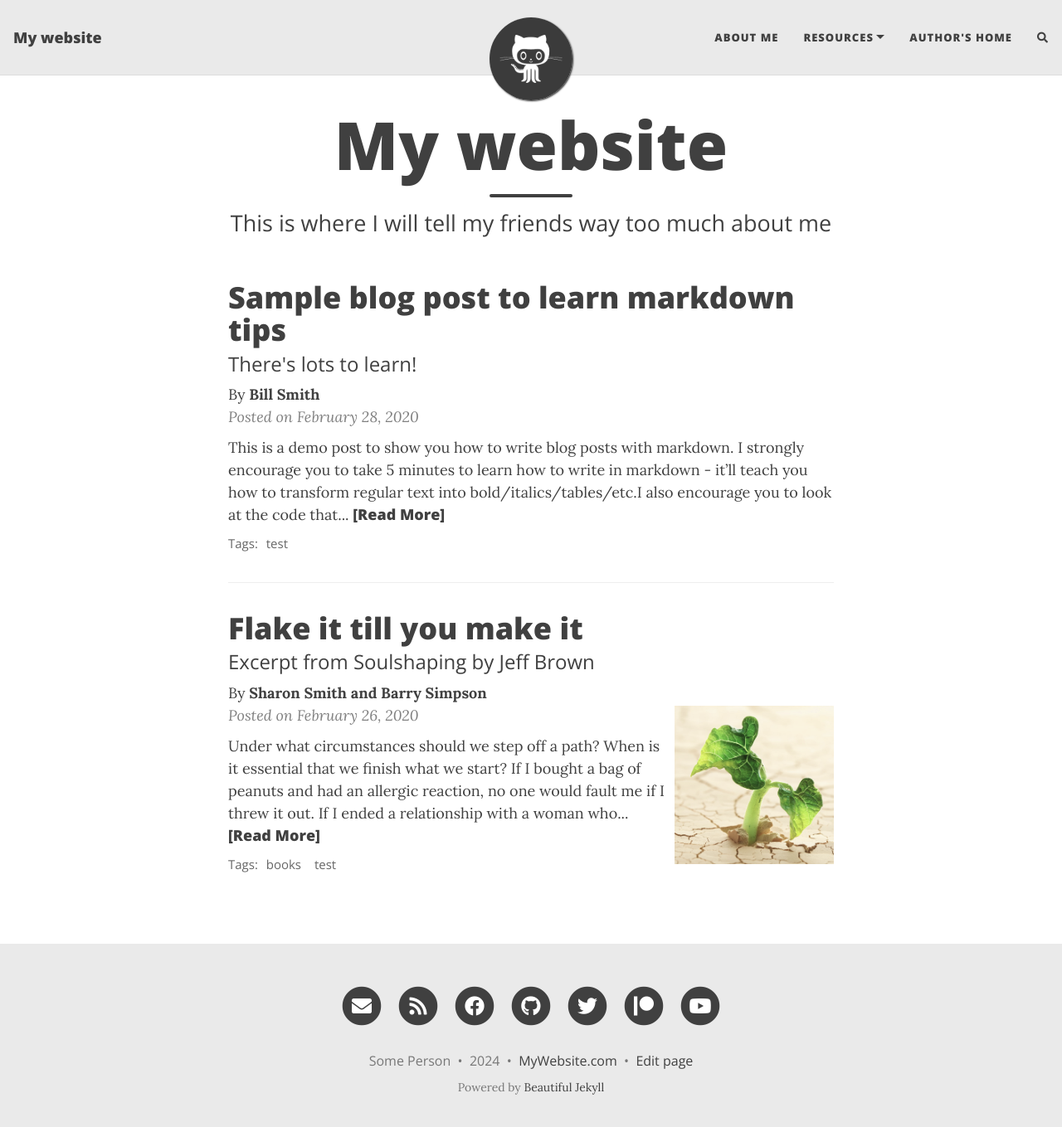
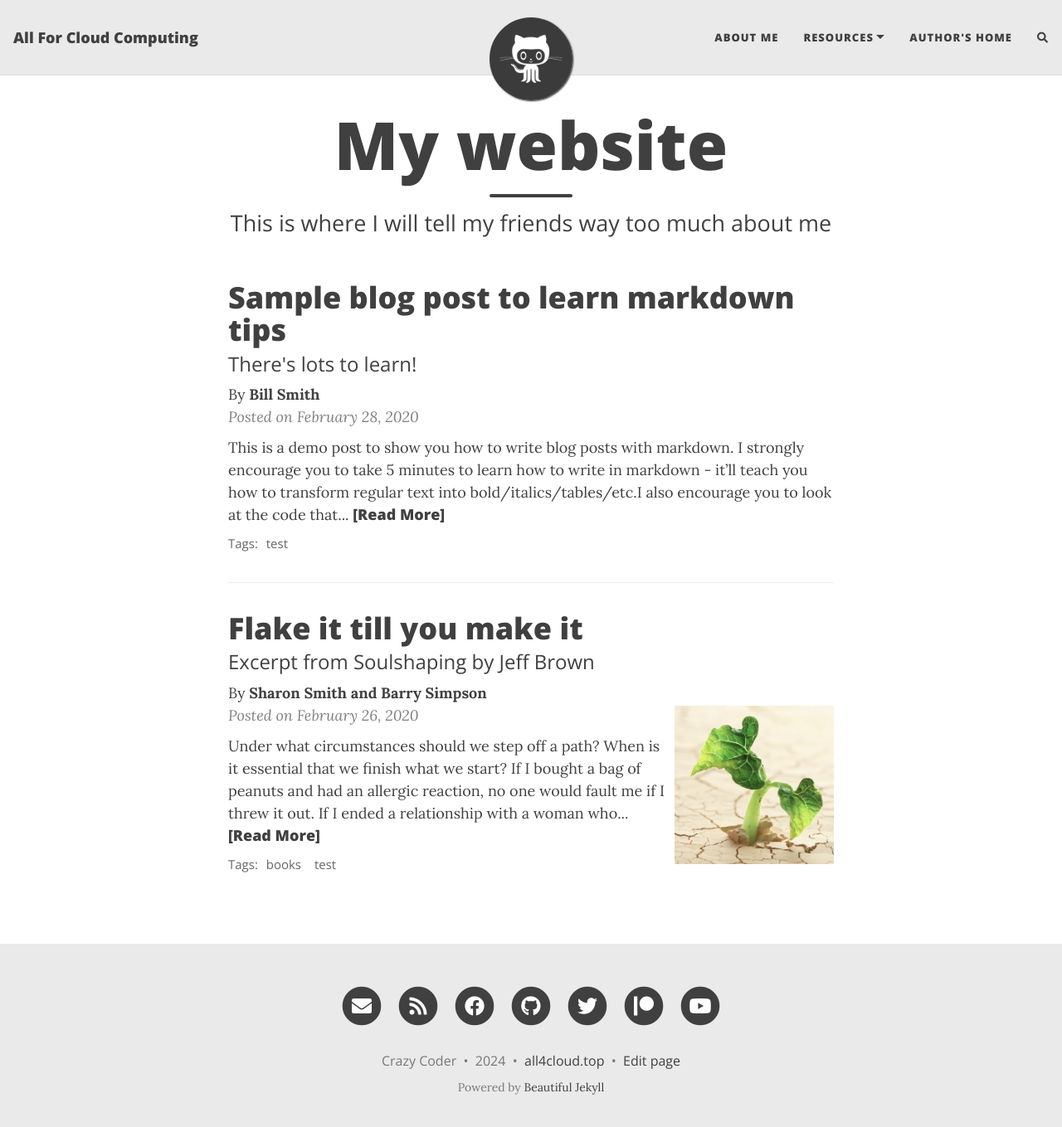
Before and after one commit to CrazyCoderOnEarth/CrazyCoder, a Jekyll site: the page built from index.html, in a window 1280 px wide and 1372 px high. Shown: the top 1359 px of the window at 83% size. Built offline with Jekyll 4.4.1, drawn with Linux system fonts in a browser that asks for light colours; nearby versions of some CDN libraries; the list of posts is cut into pages by our own code; comment, search, counter and statistics services are not loaded.

Commit message:
Update _config.yml

```diff
--- a/_config.yml
+++ b/_config.yml
@@ -10,10 +10,10 @@
 ############################
 
 # Name of website
-title: My website
+title: All For Cloud Computing
 
 # Your name to show in the footer
-author: Some Person
+author: Crazy Coder
 
 ###############################################
 # --- List of links in the navigation bar --- #
@@ -92,13 +92,13 @@ rss-description: This website is a virtual proof that I'm awesome
 # Select which social network share links to show in posts
 share-links-active:
   twitter: true
-  facebook: true
+  facebook: false
   linkedin: true
   vk: false
 
 # How to display the link to your website in the footer
 # Remove this if you don't want a link in the footer
-url-pretty: "MyWebsite.com"
+url-pretty: "all4cloud.top"
 
 # Add the website title to the title of every page
 title-on-all-pages: true
```
